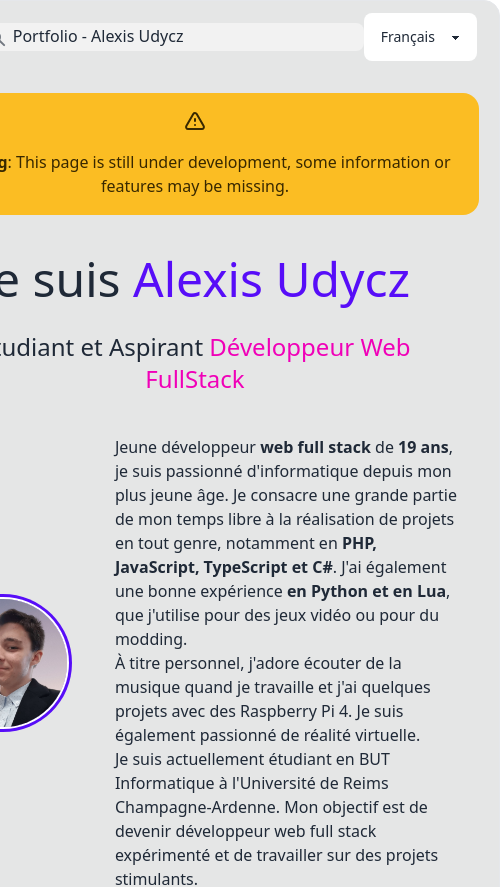
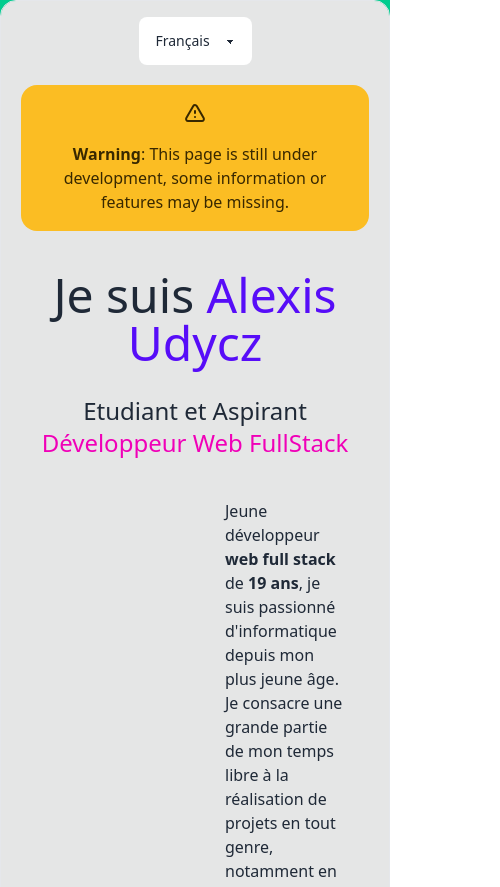
Before and after one commit to C4NX/udyczdev-vue, a Vue app: page / in a window 390 px wide. Shown: the top 887 px of the page, 500 px wide, since content can reach past the window. Built offline with nearby package versions, Linux system fonts and the light colour scheme.

Commit message:
feat: responsive for the mockup browser

```diff
--- a/src/components/UMockupBrowser.vue
+++ b/src/components/UMockupBrowser.vue
@@ -1,9 +1,11 @@
 <template>
   <div class="mockup-browser border bg-base-300 max-w-6xl">
-    <div class="mockup-browser-toolbar">
+    <div class="mockup-browser-toolbar !hidden sm:!inline-flex">
       <div class="input select-none">
         {{ title }}
       </div>
+    </div>
+    <div class="flex items-center w-100 justify-center m-4 sm:absolute sm:right-3 sm:top-3 sm:m-0">
       <ULocaleSwitcher />
     </div>
     <slot />
```
